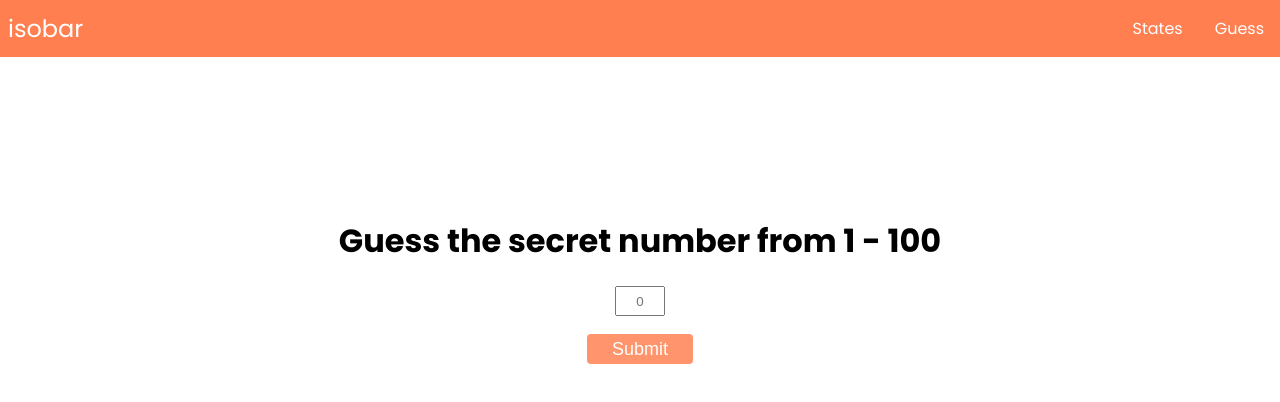
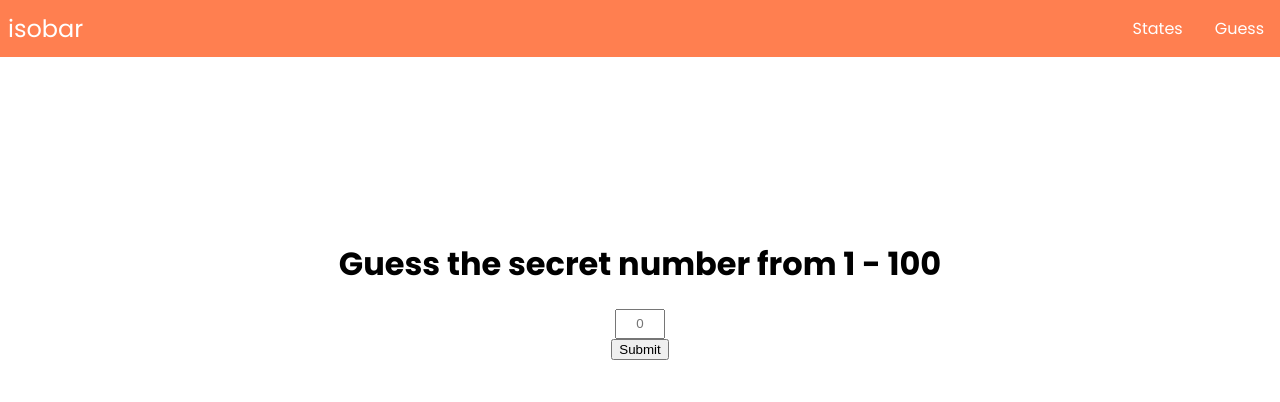
Before and after one commit to jordanduran/isobar, a React (Create React App) app: page /guess in a window 1280 px wide. Shown: the top 402 px of the page. Built offline with nearby package versions, Linux system fonts and the light colour scheme.

Commit message:
Guessing functionality

```diff
--- a/src/components/guess/GuessForm.js
+++ b/src/components/guess/GuessForm.js
@@ -31,11 +31,9 @@ const GuessForm = (props) => {
         onChange={handleChange}
         disabled={props.userGuessedCorrect}
       />
-      {!props.userGuessedCorrect && (
-        <button className='guess-btn'>Submit</button>
-      )}
+      {!props.userGuessedCorrect && <button className='btn'>Submit</button>}
       {props.userGuessedCorrect && (
-        <button onClick={handleResetGame} className='guess-btn'>
+        <button onClick={handleResetGame} className='btn'>
           Play Again
         </button>
       )}
```
Also changed, not shown: src/components/guess/Guess.js (line endings or trailing spaces).
